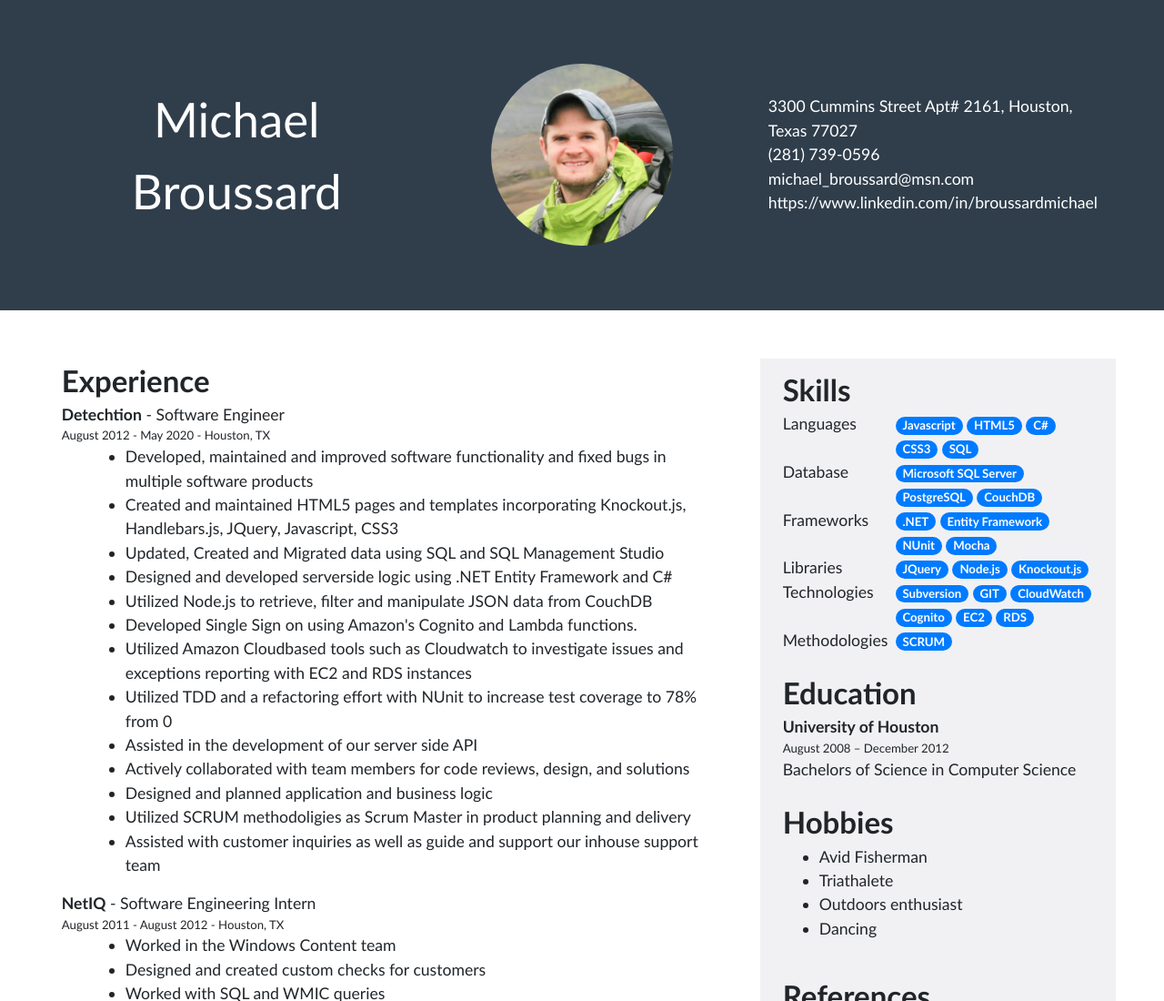
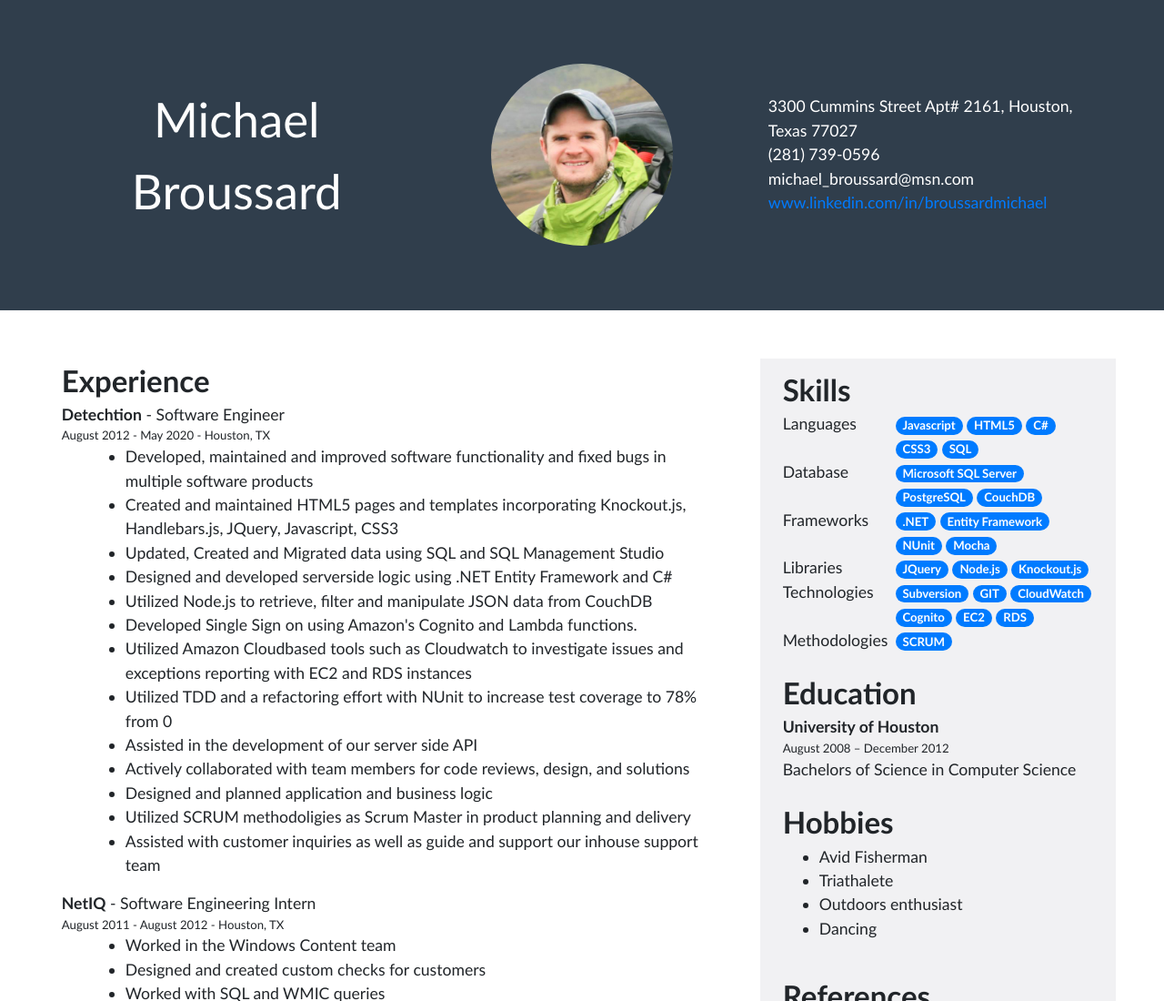
Before and after one commit to broussardmichael/resume, a plain HTML site: page resume.html in a window 1280 px wide. Shown: the top 1100 px of the page at 91% size. Drawn offline with Linux system fonts and the light colour scheme.

Commit message:
add linkedin link

```diff
--- a/resume.html
+++ b/resume.html
@@ -20,7 +20,7 @@
             <div>3300 Cummins Street Apt# 2161, Houston, Texas 77027</div>
             <div>(281) 739-0596</div>
             <div>michael_broussard@msn.com</div>
-            <div>https://www.linkedin.com/in/broussardmichael</div>
+            <div><a href="https://www.linkedin.com/in/broussardmichael">www.linkedin.com/in/broussardmichael</a></div>
         </div>
     </div>
     <div class="row content">
```
